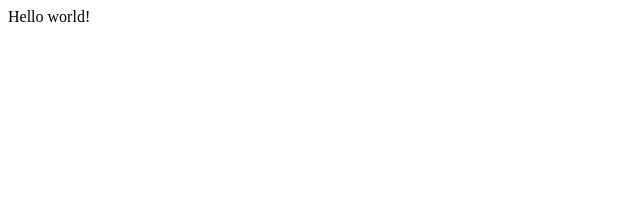
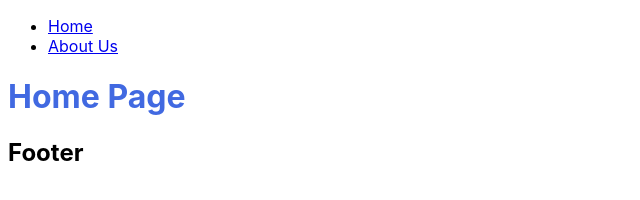
Before and after one commit to TheCoreyMcCue/gatsbyfirst, a Gatsby site: page / in a window 1280 px wide. Shown: the whole page, without its empty margins (0-640 px from the left). Built offline with nearby package versions, Linux system fonts and the light colour scheme; Gatsby itself is replaced by a stand-in of ours.

Commit message:
initialize project and create initiL pages

```diff
--- a/package.json
+++ b/package.json
@@ -14,9 +14,13 @@
     "test": "echo \"Write tests! -> https://gatsby.dev/unit-testing\" && exit 1"
   },
   "dependencies": {
+    "babel-plugin-styled-components": "^1.12.0",
     "gatsby": "^3.4.1",
+    "gatsby-plugin-styled-components": "^4.4.0",
+    "gatsby-remark-vscode": "^3.2.1",
     "react": "^17.0.1",
-    "react-dom": "^17.0.1"
+    "react-dom": "^17.0.1",
+    "styled-components": "^5.3.0"
   },
   "devDependencies": {
     "prettier": "2.2.1"
--- /dev/null
+++ b/src/components/Footer.js
@@ -0,0 +1,11 @@
+import React from 'react'
+
+const Footer = () => {
+    return (
+        <footer>
+            <h2>Footer</h2>
+        </footer>
+    )
+}
+
+export default Footer
--- /dev/null
+++ b/src/components/Layout.js
@@ -0,0 +1,17 @@
+import React from 'react'
+import Navbar from './Navbar'
+import Footer from './Footer'
+
+import './layout.css'
+
+const Layout = ({ children }) => {
+    return (
+        <>
+            <Navbar />
+            { children }
+            <Footer />
+        </>
+    )
+}
+
+export default Layout
--- /dev/null
+++ b/src/components/Navbar.js
@@ -0,0 +1,21 @@
+import React from 'react'
+import { Link } from 'gatsby'
+
+const Navbar = () => {
+    return (
+        <div>
+            <nav>
+                <ul>
+                    <li>
+                        <Link to="/">Home</Link>
+                    </li>
+                    <li>
+                        <Link to="/about">About Us</Link>
+                    </li>
+                </ul>
+            </nav>
+        </div>
+    )
+}
+
+export default Navbar
--- /dev/null
+++ b/src/components/layout.css
@@ -0,0 +1,9 @@
+
+
+body {
+    font-family: -apple-system, BlinkMacSystemFont, 'Segoe UI', Roboto, Oxygen, Ubuntu, Cantarell, 'Open Sans', 'Helvetica Neue', sans-serif;
+}
+
+h1 {
+    color: royalblue;
+}
--- a/src/pages/index.js
+++ b/src/pages/index.js
@@ -1,5 +1,11 @@
 import React from "react"
+import { Link } from 'gatsby'
+import Layout from '../components/Layout'
 
 export default function Home() {
-  return <div>Hello world!</div>
+  return (
+    <Layout>
+      <h1>Home Page</h1>
+    </Layout>
+  )
 }
```
Also changed, not shown: src/pages/404.js (added, +11 -0 lines), src/pages/about.js (added, +14 -0 lines), src/pages/company/story.js (added, +11 -0 lines), src/pages/contact.js (added, +11 -0 lines), 1 other file.
